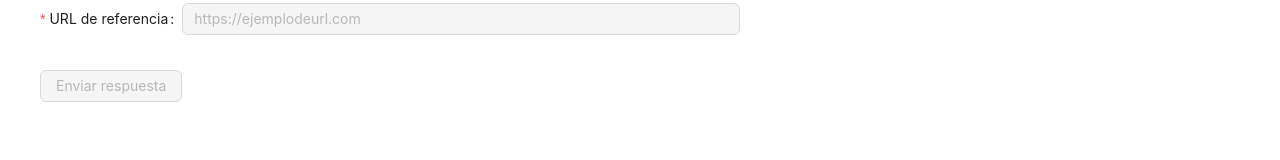
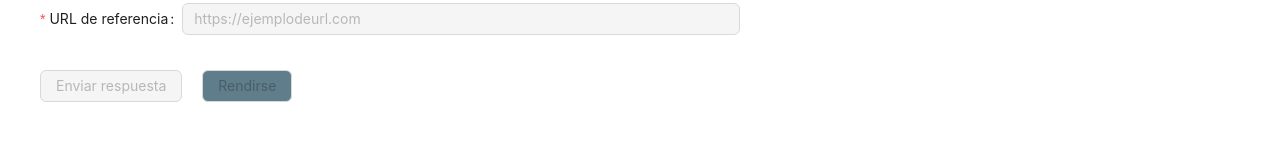
Before and after one commit to uo277516/wikidata-trivial, a React (Create React App) app in the folder front-trivial/: page / in a window 1280 px wide. Shown: the part 514-674 px from the top of the page. Built offline with nearby package versions, Linux system fonts and the light colour scheme; no server answers.

Commit message:
botón rendirse sin lógica

```diff
--- a/front-trivial/src/App.js
+++ b/front-trivial/src/App.js
@@ -1,7 +1,8 @@
 import './App.css';
-import {Layout, Typography, Image, Input, Form, Button, Alert, Spin} from 'antd';
+import {Layout, Typography, Image, Input, Form, Button, Alert, Spin, ConfigProvider} from 'antd';
 import logo from './logo.png';
 import React, { useEffect, useState } from 'react';
+import { TinyColor } from '@ctrl/tinycolor';
 import RedirectButton from './components/RedirectButton';
 import OAuthLoginContainer from './components/OAuthLoginContainer';
 const {Title, Paragraph, Link} = Typography;
@@ -9,8 +10,11 @@ const { Header, Footer, Sider, Content } = Layout;
 
 let App = () => {
 
-  //Para el número de respuestas seguidas
-  const [answeredQuestions, setAnsweredQuestions] = useState(0);
+  const [answeredQuestions, setAnsweredQuestions] = useState(0); //Para el número de respuestas seguidas
+  const [questionSelected, setQuestionSelected] = useState(null);
+  const [loading, setLoading] = useState(false); //controlar si se está cargando la pregunta
+  const [form] = Form.useForm();
+  const [giveup, setGiveUp] = useState(false); //para rendirse, empieza en false (no te rindes)
 
 
   const headerStyle = {
@@ -64,10 +68,6 @@ let App = () => {
     marginBottom: '35px',
     fontSize: '40px'
   };
-
-  const [questionSelected, setQuestionSelected] = useState(null);
-  const [loading, setLoading] = useState(false); //controlar si se está cargando la pregunta
-  const [form] = Form.useForm();
 
 
   const fetchData = async (endpoint) => {
@@ -128,6 +128,11 @@ let App = () => {
   useEffect(() => {
     fetchQuestions();
   }, []);
+
+  //botón de rendirse
+  const handleGiveUp = async () => {
+    setGiveUp(true);
+  }
 
 
 
@@ -209,12 +214,22 @@ let App = () => {
                   </Form.Item>
 
                   <Form.Item >
-                    <Button type="primary" htmlType="submit" onClick={handleSendButton}>
+                    <Button type="primary" htmlType="submit" onClick={handleSendButton}
+                      style={{ marginRight: '20px'}}>
                       Enviar respuesta
+                    </Button>
+                    <Button type="primary" onClick={handleGiveUp}
+                      style={{ backgroundColor: '#607d8b' }}>
+                      Rendirse
                     </Button>
                   </Form.Item>
 
                 </Form>
+
+
+
+
+
 
 
             </Content>
```
